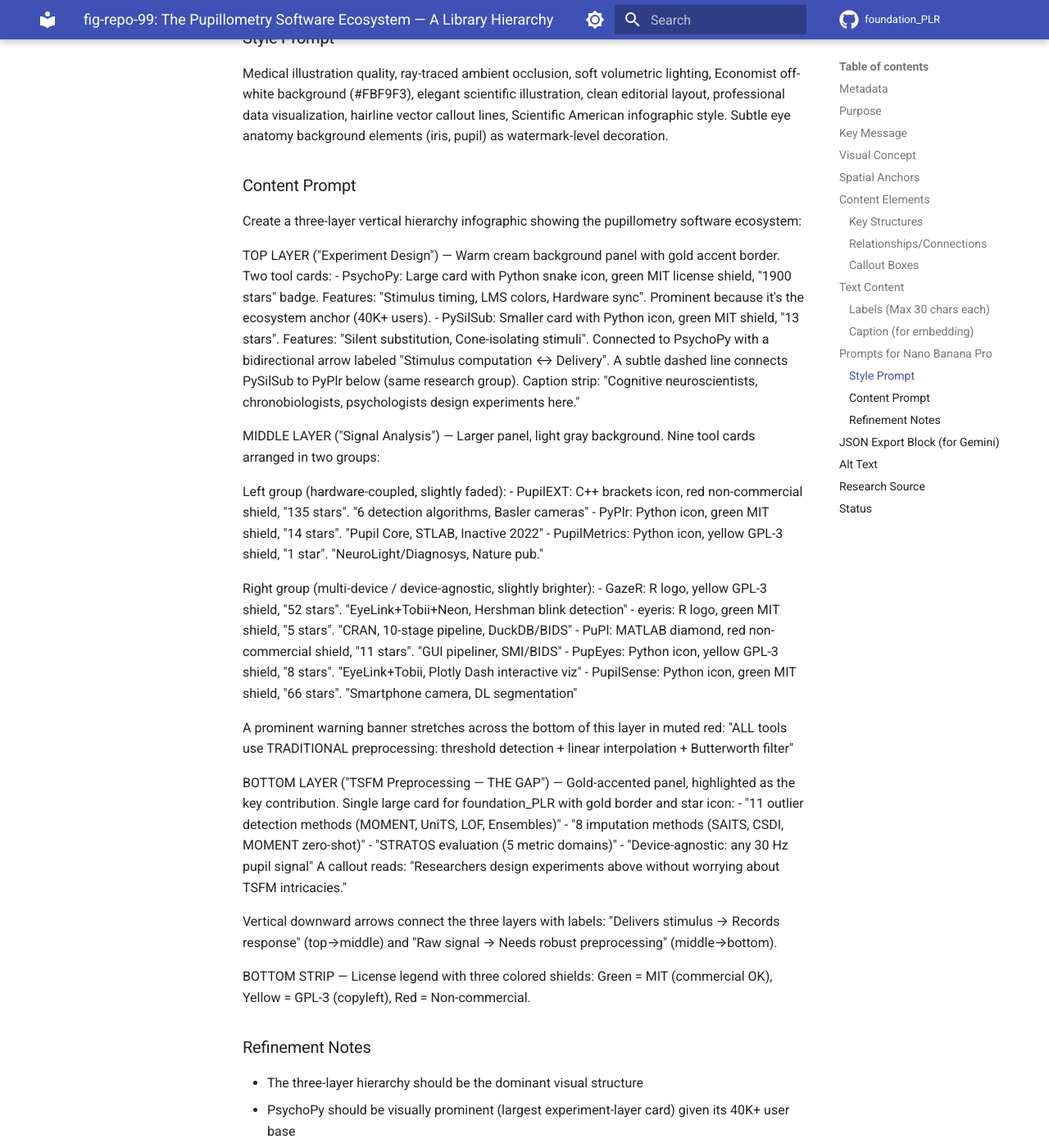
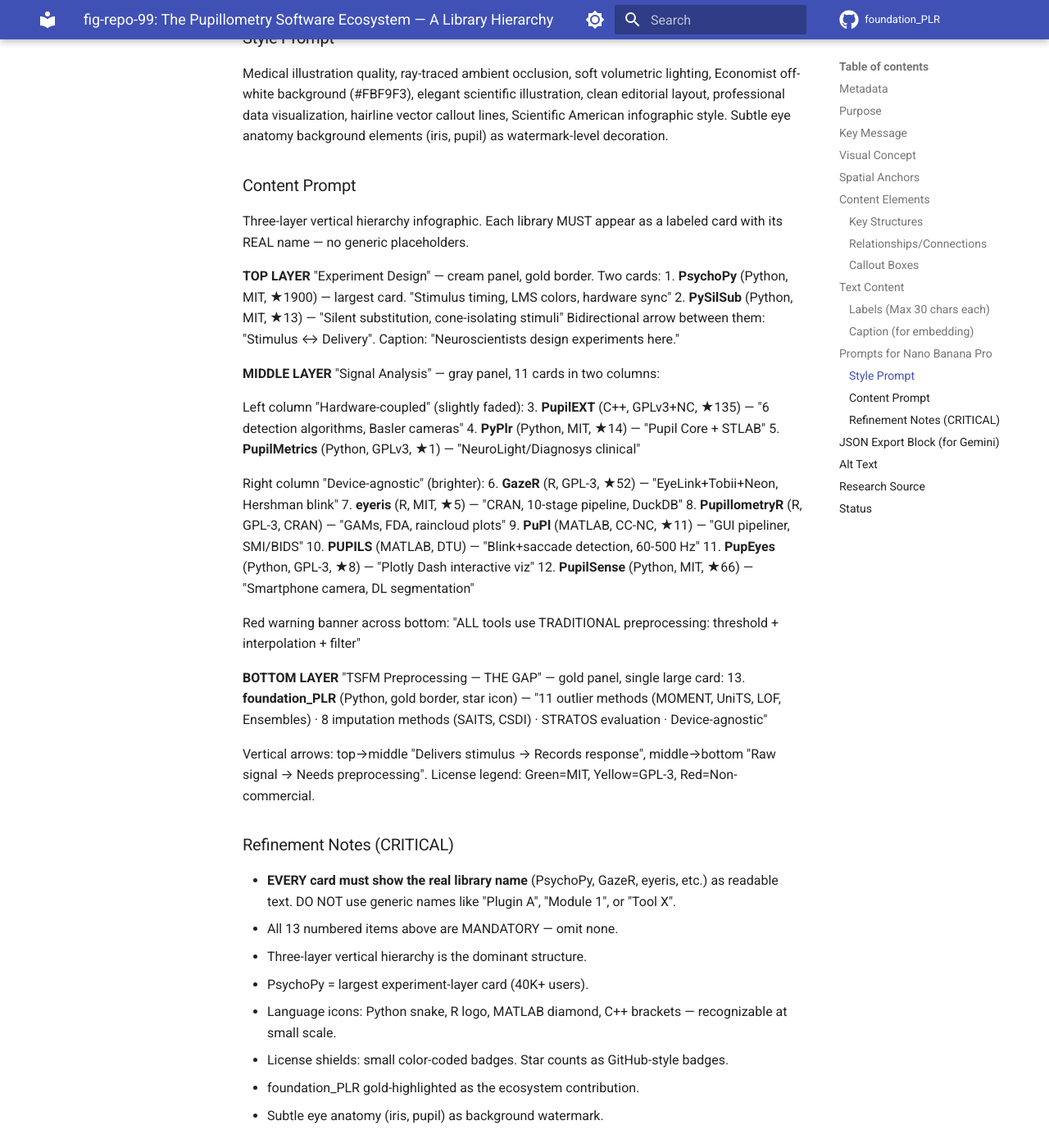
Before and after one commit to petteriTeikari/foundation_PLR, an MkDocs documentation site: the page built from docs/repo-figures/figure-plans/fig-repo-99-pupillometry-software-ecosystem.md, in a window 1280 px wide and 1400 px high, scrolled down 6624 px. Shown: the whole window at 82% size. Built offline with MkDocs 1.6.1 and Material for MkDocs 9.7.7, drawn with Linux system fonts in a browser that asks for light colours; comment, search, counter and statistics services are not loaded; some of the changed text lies outside the part shown.

Commit message:
docs(fig-repo-99): Compact Content Prompt with numbered library cards
Rewrites Nano Banana Pro Content Prompt to be compact and non-ambiguous:
- All 13 libraries numbered explicitly as mandatory cards
- CRITICAL refinement note: "DO NOT use generic names like Plugin A"
- Added PupillometryR + PUPILS to JSON key_structures array
- Reduced prompt verbosity while preserving all factual content

Co-Authored-By: Claude Opus 4.6 <noreply@anthropic.com>

```diff
--- a/docs/repo-figures/figure-plans/fig-repo-99-pupillometry-software-ecosystem.md
+++ b/docs/repo-figures/figure-plans/fig-repo-99-pupillometry-software-ecosystem.md
@@ -201,52 +201,46 @@ The pupillometry software ecosystem as a three-layer hierarchy: experiment desig
 Medical illustration quality, ray-traced ambient occlusion, soft volumetric lighting, Economist off-white background (#FBF9F3), elegant scientific illustration, clean editorial layout, professional data visualization, hairline vector callout lines, Scientific American infographic style. Subtle eye anatomy background elements (iris, pupil) as watermark-level decoration.
 
 ### Content Prompt
-Create a three-layer vertical hierarchy infographic showing the pupillometry software ecosystem:
+Three-layer vertical hierarchy infographic. Each library MUST appear as a labeled card with its REAL name — no generic placeholders.
 
-TOP LAYER ("Experiment Design") — Warm cream background panel with gold accent border. Two tool cards:
-- PsychoPy: Large card with Python snake icon, green MIT license shield, "1900 stars" badge. Features: "Stimulus timing, LMS colors, Hardware sync". Prominent because it's the ecosystem anchor (40K+ users).
-- PySilSub: Smaller card with Python icon, green MIT shield, "13 stars". Features: "Silent substitution, Cone-isolating stimuli". Connected to PsychoPy with a bidirectional arrow labeled "Stimulus computation ↔ Delivery".
-A subtle dashed line connects PySilSub to PyPlr below (same research group).
-Caption strip: "Cognitive neuroscientists, chronobiologists, psychologists design experiments here."
+**TOP LAYER** "Experiment Design" — cream panel, gold border. Two cards:
+1. **PsychoPy** (Python, MIT, ★1900) — largest card. "Stimulus timing, LMS colors, hardware sync"
+2. **PySilSub** (Python, MIT, ★13) — "Silent substitution, cone-isolating stimuli"
+Bidirectional arrow between them: "Stimulus ↔ Delivery". Caption: "Neuroscientists design experiments here."
 
-MIDDLE LAYER ("Signal Analysis") — Larger panel, light gray background. Nine tool cards arranged in two groups:
+**MIDDLE LAYER** "Signal Analysis" — gray panel, 11 cards in two columns:
 
-Left group (hardware-coupled, slightly faded):
-- PupilEXT: C++ brackets icon, red non-commercial shield, "135 stars". "6 detection algorithms, Basler cameras"
-- PyPlr: Python icon, green MIT shield, "14 stars". "Pupil Core, STLAB, Inactive 2022"
-- PupilMetrics: Python icon, yellow GPL-3 shield, "1 star". "NeuroLight/Diagnosys, Nature pub."
+Left column "Hardware-coupled" (slightly faded):
+3. **PupilEXT** (C++, GPLv3+NC, ★135) — "6 detection algorithms, Basler cameras"
+4. **PyPlr** (Python, MIT, ★14) — "Pupil Core + STLAB"
+5. **PupilMetrics** (Python, GPLv3, ★1) — "NeuroLight/Diagnosys clinical"
 
-Right group (multi-device / device-agnostic, slightly brighter):
-- GazeR: R logo, yellow GPL-3 shield, "52 stars". "EyeLink+Tobii+Neon, Hershman blink detection"
-- eyeris: R logo, green MIT shield, "5 stars". "CRAN, 10-stage pipeline, DuckDB/BIDS"
-- PuPl: MATLAB diamond, red non-commercial shield, "11 stars". "GUI pipeliner, SMI/BIDS"
-- PupEyes: Python icon, yellow GPL-3 shield, "8 stars". "EyeLink+Tobii, Plotly Dash interactive viz"
-- PupilSense: Python icon, green MIT shield, "66 stars". "Smartphone camera, DL segmentation"
+Right column "Device-agnostic" (brighter):
+6. **GazeR** (R, GPL-3, ★52) — "EyeLink+Tobii+Neon, Hershman blink"
+7. **eyeris** (R, MIT, ★5) — "CRAN, 10-stage pipeline, DuckDB"
+8. **PupillometryR** (R, GPL-3, CRAN) — "GAMs, FDA, raincloud plots"
+9. **PuPl** (MATLAB, CC-NC, ★11) — "GUI pipeliner, SMI/BIDS"
+10. **PUPILS** (MATLAB, DTU) — "Blink+saccade detection, 60-500 Hz"
+11. **PupEyes** (Python, GPL-3, ★8) — "Plotly Dash interactive viz"
+12. **PupilSense** (Python, MIT, ★66) — "Smartphone camera, DL segmentation"
 
-A prominent warning banner stretches across the bottom of this layer in muted red: "ALL tools use TRADITIONAL preprocessing: threshold detection + linear interpolation + Butterworth filter"
+Red warning banner across bottom: "ALL tools use TRADITIONAL preprocessing: threshold + interpolation + filter"
 
-BOTTOM LAYER ("TSFM Preprocessing — THE GAP") — Gold-accented panel, highlighted as the key contribution. Single large card for foundation_PLR with gold border and star icon:
-- "11 outlier detection methods (MOMENT, UniTS, LOF, Ensembles)"
-- "8 imputation methods (SAITS, CSDI, MOMENT zero-shot)"
-- "STRATOS evaluation (5 metric domains)"
-- "Device-agnostic: any 30 Hz pupil signal"
-A callout reads: "Researchers design experiments above without worrying about TSFM intricacies."
+**BOTTOM LAYER** "TSFM Preprocessing — THE GAP" — gold panel, single large card:
+13. **foundation_PLR** (Python, gold border, star icon) — "11 outlier methods (MOMENT, UniTS, LOF, Ensembles) · 8 imputation methods (SAITS, CSDI) · STRATOS evaluation · Device-agnostic"
 
-Vertical downward arrows connect the three layers with labels: "Delivers stimulus → Records response" (top→middle) and "Raw signal → Needs robust preprocessing" (middle→bottom).
+Vertical arrows: top→middle "Delivers stimulus → Records response", middle→bottom "Raw signal → Needs preprocessing".
+License legend: Green=MIT, Yellow=GPL-3, Red=Non-commercial.
 
-BOTTOM STRIP — License legend with three colored shields: Green = MIT (commercial OK), Yellow = GPL-3 (copyleft), Red = Non-commercial.
-
-### Refinement Notes
-- The three-layer hierarchy should be the dominant visual structure
-- PsychoPy should be visually prominent (largest experiment-layer card) given its 40K+ user base
-- Hardware-coupled tools should feel slightly "constrained" vs device-agnostic tools
-- The "ALL TRADITIONAL" warning should be visually striking but not garish
-- foundation_PLR in the bottom layer should have gold highlighting as the ecosystem contribution
-- Language icons (Python snake, R logo, MATLAB diamond, C++ brackets) should be recognizable at small scale
-- License shields should be small but color-coded and readable
-- Star counts as small GitHub-style badges
-- The vertical flow should feel natural: design → analyze → preprocess
-- Include subtle eye anatomy elements (iris, pupil) as background watermark
+### Refinement Notes (CRITICAL)
+- **EVERY card must show the real library name** (PsychoPy, GazeR, eyeris, etc.) as readable text. DO NOT use generic names like "Plugin A", "Module 1", or "Tool X".
+- All 13 numbered items above are MANDATORY — omit none.
+- Three-layer vertical hierarchy is the dominant structure.
+- PsychoPy = largest experiment-layer card (40K+ users).
+- Language icons: Python snake, R logo, MATLAB diamond, C++ brackets — recognizable at small scale.
+- License shields: small color-coded badges. Star counts as GitHub-style badges.
+- foundation_PLR gold-highlighted as the ecosystem contribution.
+- Subtle eye anatomy (iris, pupil) as background watermark.
 
 ## JSON Export Block (for Gemini)
 
@@ -278,6 +272,8 @@ BOTTOM STRIP — License legend with three colored shields: Green = MIT (commerc
       {"name": "eyeris", "role": "secondary_pathway", "is_highlighted": false, "labels": ["R", "MIT", "5 stars", "CRAN, 10-stage pipeline"]},
       {"name": "PuPl", "role": "secondary_pathway", "is_highlighted": false, "labels": ["MATLAB", "CC-BY-NC", "11 stars", "GUI pipeliner"]},
       {"name": "PupEyes", "role": "secondary_pathway", "is_highlighted": false, "labels": ["Python", "GPL-3", "8 stars", "Plotly Dash viz"]},
+      {"name": "PupillometryR", "role": "secondary_pathway", "is_highlighted": false, "labels": ["R", "GPL-3", "CRAN", "GAMs + FDA"]},
+      {"name": "PUPILS", "role": "secondary_pathway", "is_highlighted": false, "labels": ["MATLAB", "DTU", "Blink+saccade", "60-500 Hz"]},
       {"name": "PupilSense", "role": "secondary_pathway", "is_highlighted": false, "labels": ["Python", "MIT", "66 stars", "Smartphone DL"]},
       {"name": "foundation_PLR", "role": "highlight_accent", "is_highlighted": true, "labels": ["Python", "TSFM", "Device-agnostic", "11 outlier + 8 imputation"]}
     ],
```
